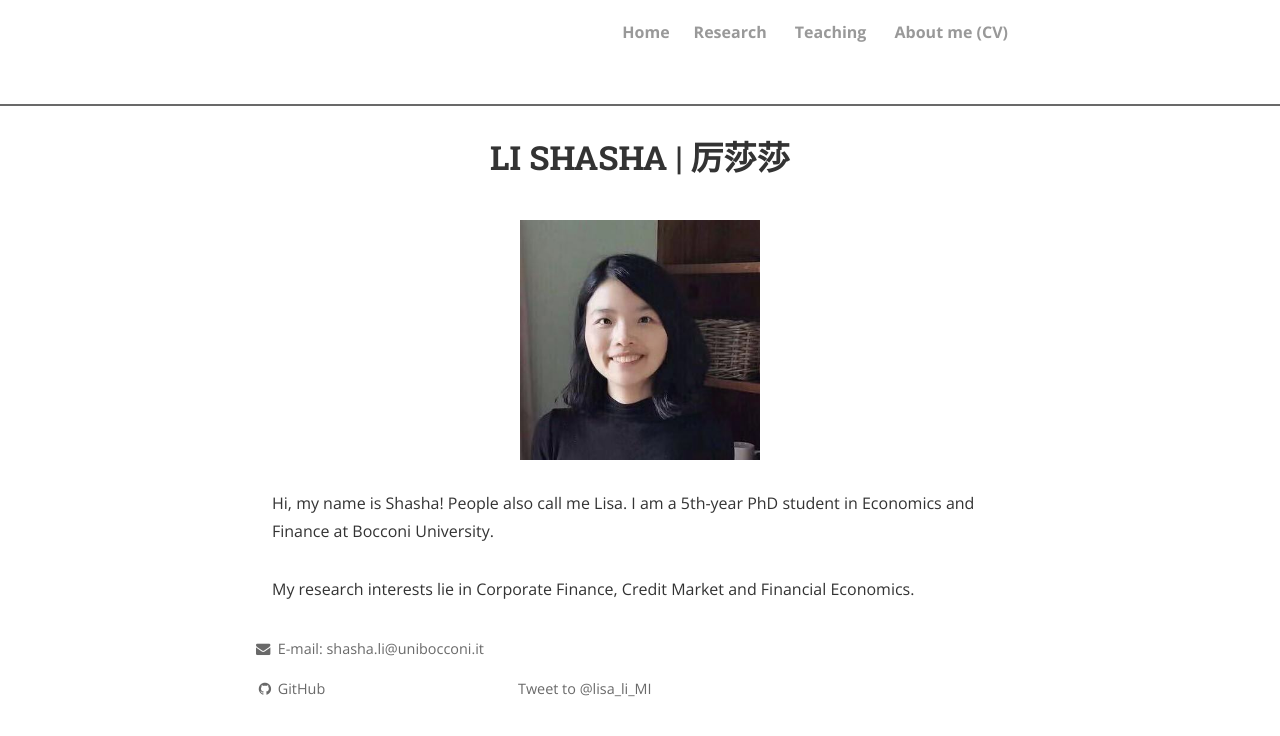
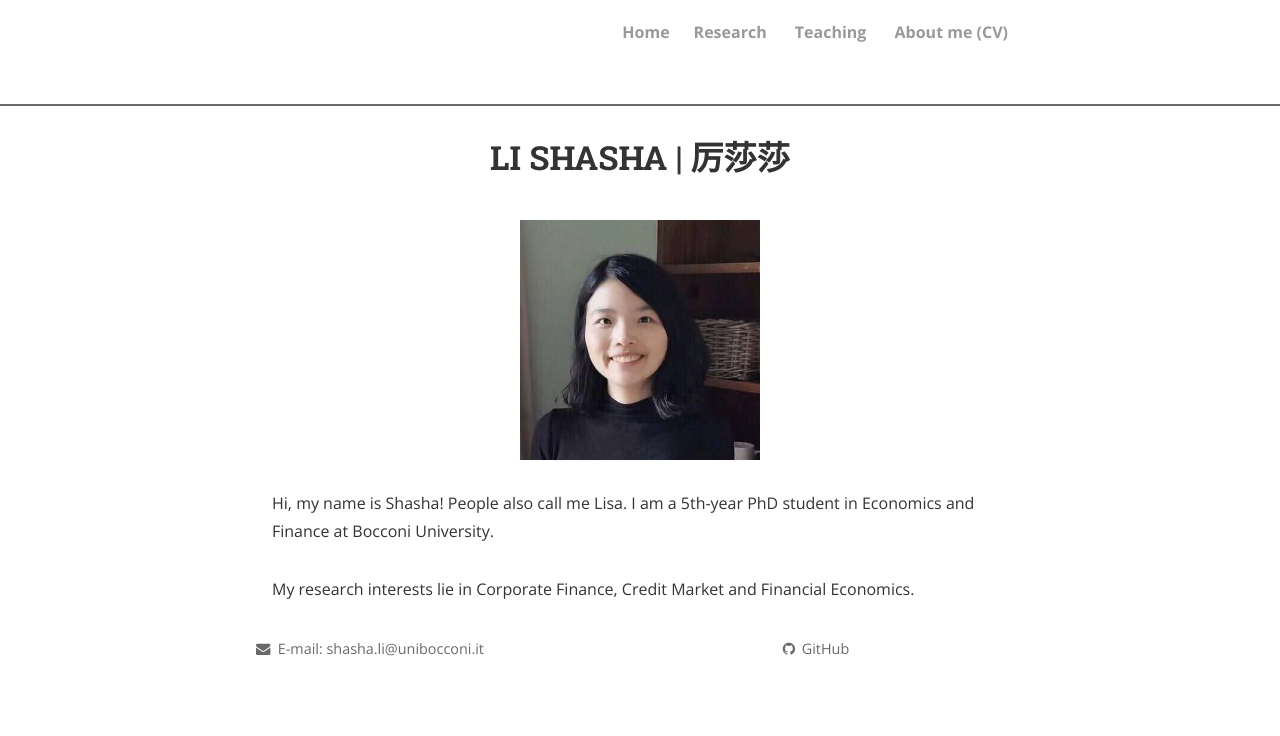
Before and after one commit to shasha-li/shasha-li.github.io, a Jekyll site: the page built from index.html, in a window 1280 px wide. Shown: the top 736 px of the page. Built offline with Jekyll 4.4.1, drawn with Linux system fonts in a browser that asks for light colours; nearby versions of some CDN libraries; the list of posts is cut into pages by our own code; comment, search, counter and statistics services are not loaded; a style sheet for code colours, icons or effects is not loaded.

Commit message:
Update footer.html

```diff
--- a/_includes/footer.html
+++ b/_includes/footer.html
@@ -14,12 +14,6 @@
       <p><a href="https://github.com/shasha-li"><i class="fa fa-github"></i> GitHub</a></p>
     </div>
 
-  <div class="site-signature">
-     <p>
-<a href="https://twitter.com/intent/tweet?screen_name=lisa_li_MI&ref_src=twsrc%5Etfw" class="twitter-mention-button" data-show-count="false">Tweet to @lisa_li_MI</a><script async src="https://platform.twitter.com/widgets.js" charset="utf-8"></script></p>
-    </div>
-
-  </div>
 
 </footer>
 
```
